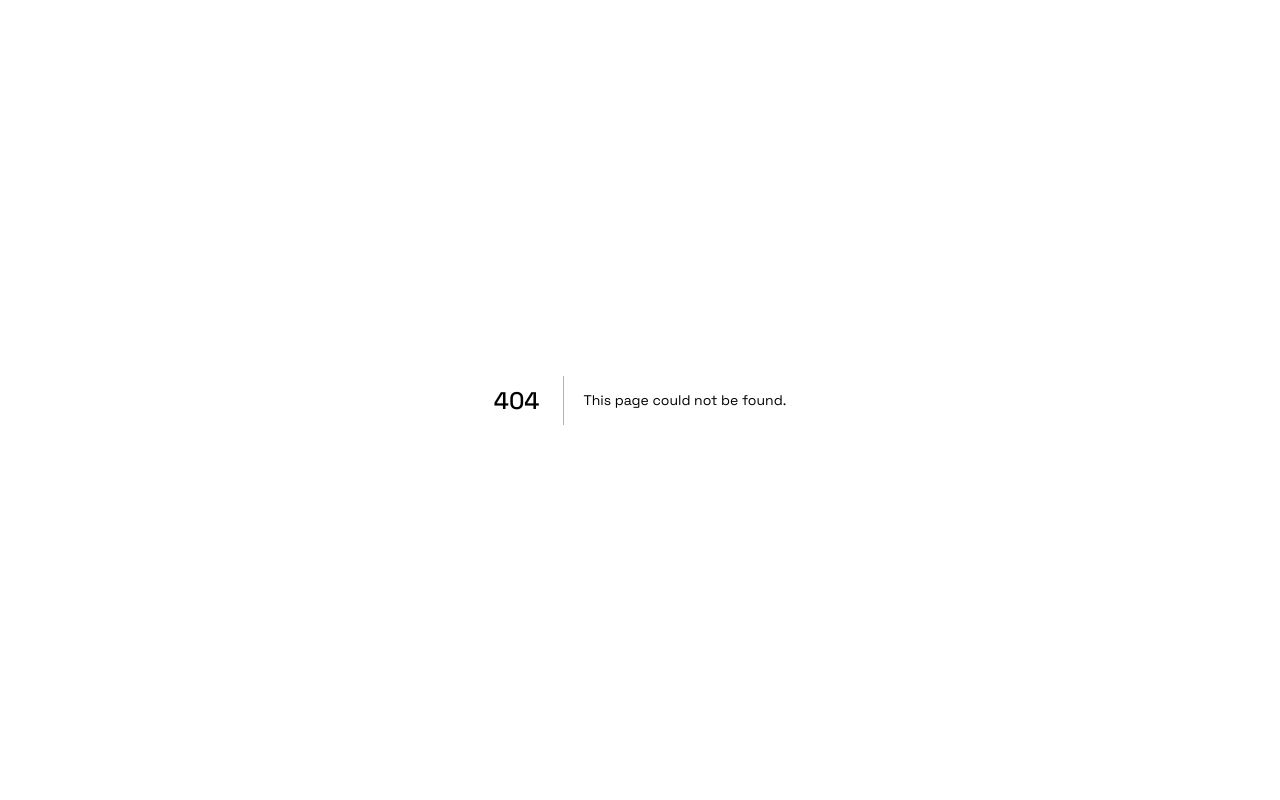
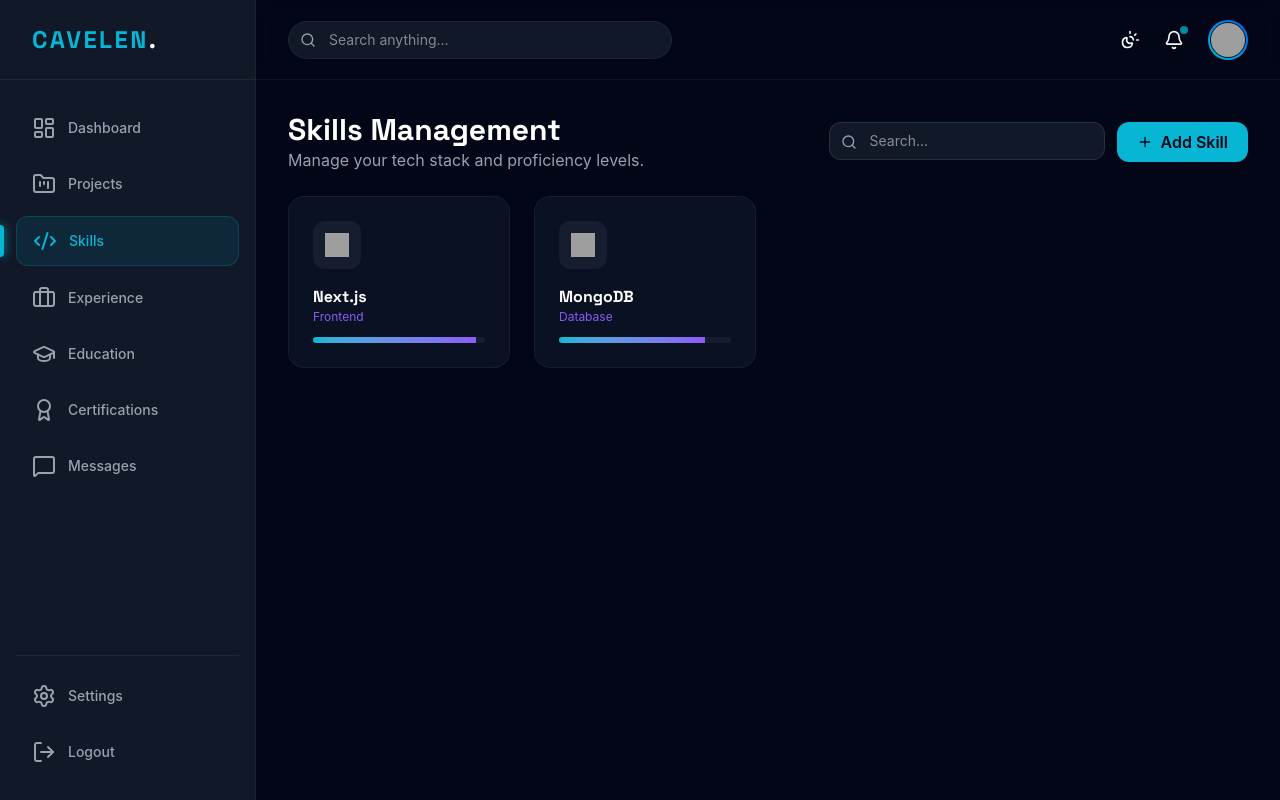
Before and after one commit to sabbir-hossain-dev/Cavelen-Server, a Next.js app: page /admin/skills in a window 1280 px wide. Before the commit this address had no page. Built offline with nearby package versions, Linux system fonts and the light colour scheme; grey boxes are pictures that could not be loaded.

Commit message:
feat(admin): complete phase 10-11 skills and experience management system with CRUD and bento-grid/timeline UI

```diff
--- a/src/app/admin/page.tsx
+++ b/src/app/admin/page.tsx
@@ -27,7 +27,6 @@ const recentActivity = [
   { id: 3, log: "Cavelen Dashboard viewed", time: "5 hours ago" },
 ];
 
-// 1. Variants গুলোতে টাইপ অ্যাড করা হয়েছে
 const containerVariants: Variants = {
   hidden: { opacity: 0 },
   show: {
@@ -42,7 +41,7 @@ const itemVariants: Variants = {
 };
 
 export default function AdminDashboard() {
-  return
+  return (
     <motion.div
       variants={containerVariants}
       initial="hidden"
@@ -63,13 +62,10 @@ export default function AdminDashboard() {
         <StatCard title="Total Projects" value="12" icon={<FolderKanban className="w-5 h-5" />} trend="+2" color="purple" />
       </div>
 
-      {/* BENTO GRID: MAIN CHARTS & LISTS */}
+      {/* BENTO GRID */}
       <div className="grid grid-cols-1 lg:grid-cols-3 gap-6">
-
-        {/* TRAFFIC GRAPH */}
         <motion.div variants={itemVariants} className="lg:col-span-2 glass-card p-6 relative overflow-hidden group">
           <div className="absolute -top-24 -right-24 w-48 h-48 bg-[#06B6D4]/10 rounded-full blur-3xl group-hover:bg-[#06B6D4]/20 transition-all duration-700"></div>
-
           <h2 className="text-lg font-bold text-white mb-6">Traffic Overview</h2>
           <div className="h-[300px] w-full">
             <ResponsiveContainer width="100%" height="100%">
@@ -93,9 +89,7 @@ export default function AdminDashboard() {
           </div>
         </motion.div>
 
-        {/* RIGHT COLUMN: LISTS */}
         <div className="space-y-6">
-          {/* TOP PROJECTS */}
           <motion.div variants={itemVariants} className="glass-card p-6 relative overflow-hidden">
             <div className="absolute top-0 right-0 w-32 h-32 bg-[#8B5CF6]/10 rounded-full blur-3xl"></div>
             <h2 className="text-lg font-bold text-white mb-5">Most Viewed Projects</h2>
@@ -114,29 +108,26 @@ export default function AdminDashboard() {
             </div>
           </motion.div>
 
-          {/* RECENT ACTIVITY */}
           <motion.div variants={itemVariants} className="glass-card p-6">
             <h2 className="text-lg font-bold text-white mb-5">Recent Activity</h2>
-            <div className="space-y-4 relative before:absolute before:inset-0 before:ml-2 before:-translate-x-px md:before:mx-auto md:before:translate-x-0 before:h-full before:w-0.5 before:bg-gradient-to-b before:from-transparent before:via-white/10 before:to-transparent">
+            <div className="space-y-4">
               {recentActivity.map((activity) => (
-                <div key={activity.id} className="relative flex items-center justify-between md:justify-normal md:odd:flex-row-reverse group is-active">
-                  <div className="flex items-center justify-center w-4 h-4 rounded-full border border-[#06B6D4] bg-[#020617] group-hover:bg-[#06B6D4] text-slate-500 group-hover:text-white shadow shrink-0 md:order-1 md:group-odd:-translate-x-1/2 md:group-even:translate-x-1/2 transition-colors"></div>
-                  <div className="w-[calc(100%-2rem)] md:w-[calc(50%-1.5rem)] glass-card p-3 rounded-xl ml-4 md:ml-0 group-hover:border-[#06B6D4]/30 transition-colors">
+                <div key={activity.id} className="relative flex items-center gap-4">
+                  <div className="w-2 h-2 rounded-full bg-[#06B6D4]"></div>
+                  <div className="glass-card p-3 rounded-xl flex-1">
                     <p className="text-sm text-gray-300">{activity.log}</p>
-                    <time className="text-xs text-gray-500 mt-1 block">{activity.time}</time>
+                    <time className="text-xs text-gray-500">{activity.time}</time>
                   </div>
                 </div>
               ))}
             </div>
           </motion.div>
         </div>
-
       </div>
     </motion.div>
-
+  );
 }
 
-// 2. StatCard-এর প্রপস টাইপ ঠিক করা হয়েছে এবং itemVariants পাস করা হয়েছে
 interface StatCardProps {
   title: string;
   value: string;
@@ -147,12 +138,9 @@ interface StatCardProps {
 
 function StatCard({ title, value, icon, trend, color }: StatCardProps) {
   const isCyan = color === "cyan";
-
   return (
     <motion.div variants={itemVariants} className="glass-card p-6 relative overflow-hidden group">
-      {/* Glow Effect */}
       <div className={`absolute -right-6 -top-6 w-24 h-24 rounded-full blur-2xl opacity-20 group-hover:opacity-40 transition-opacity duration-500 ${isCyan ? 'bg-[#06B6D4]' : 'bg-[#8B5CF6]'}`}></div>
-
       <div className="flex justify-between items-start mb-4">
         <div className={`p-3 rounded-xl bg-white/5 ${isCyan ? 'text-[#06B6D4]' : 'text-[#8B5CF6]'}`}>
           {icon}
@@ -161,7 +149,6 @@ function StatCard({ title, value, icon, trend, color }: StatCardProps) {
           {trend} <ArrowUpRight className="w-3 h-3" />
         </span>
       </div>
-
       <div>
         <h3 className="text-3xl font-bold text-white mb-1">{value}</h3>
         <p className="text-sm text-gray-400 font-medium">{title}</p>
--- /dev/null
+++ b/src/app/admin/skills/page.tsx
@@ -0,0 +1,64 @@
+"use client";
+
+import { useState } from "react";
+import { Plus, Search, Filter, Edit2, Trash2 } from "lucide-react";
+import { motion } from "framer-motion";
+
+export default function SkillsPage() {
+  const [skills] = useState([
+    { id: 1, name: "Next.js", category: "Frontend", level: 95, icon: "/icons/next.svg" },
+    { id: 2, name: "MongoDB", category: "Database", level: 85, icon: "/icons/mongo.svg" },
+  ]);
+
+  return (
+    <div className="space-y-6">
+      {/* TOP AREA */}
+      <div className="flex flex-col md:flex-row justify-between items-center gap-4">
+        <div>
+          <h1 className="text-3xl font-bold text-white">Skills Management</h1>
+          <p className="text-gray-400">Manage your tech stack and proficiency levels.</p>
+        </div>
+        <div className="flex gap-3">
+          <div className="relative">
+            <Search className="absolute left-3 top-3 w-4 h-4 text-gray-400" />
+            <input className="bg-[#111827] border border-white/10 rounded-xl pl-10 pr-4 py-2 text-sm text-white focus:outline-none focus:border-[#06B6D4]" placeholder="Search..." />
+          </div>
+          <button className="bg-[#06B6D4] text-[#020617] px-5 py-2 rounded-xl font-semibold flex items-center gap-2">
+            <Plus className="w-4 h-4" /> Add Skill
+          </button>
+        </div>
+      </div>
+
+      {/* SKILL CARDS GRID */}
+      <div className="grid grid-cols-1 md:grid-cols-2 lg:grid-cols-3 xl:grid-cols-4 gap-6">
+        {skills.map((skill) => (
+          <motion.div
+            key={skill.id}
+            whileHover={{ y: -5 }}
+            className="glass-card p-6 border border-white/5 hover:border-[#06B6D4]/30 transition-all group"
+          >
+            <div className="flex justify-between items-start mb-4">
+              <div className="w-12 h-12 bg-white/5 rounded-xl flex items-center justify-center">
+                <img src={skill.icon} className="w-6 h-6" alt={skill.name} />
+              </div>
+              <div className="flex gap-2 opacity-0 group-hover:opacity-100 transition-opacity">
+                <button className="text-gray-400 hover:text-[#06B6D4]"><Edit2 className="w-4 h-4" /></button>
+                <button className="text-gray-400 hover:text-red-500"><Trash2 className="w-4 h-4" /></button>
+              </div>
+            </div>
+            <h3 className="font-bold text-white">{skill.name}</h3>
+            <p className="text-xs text-[#8B5CF6] mb-3">{skill.category}</p>
+            {/* Progress Bar */}
+            <div className="h-1.5 w-full bg-white/5 rounded-full overflow-hidden">
+              <motion.div
+                initial={{ width: 0 }}
+                animate={{ width: `${skill.level}%` }}
+                className="h-full bg-gradient-to-r from-[#06B6D4] to-[#8B5CF6]"
+              />
+            </div>
+          </motion.div>
+        ))}
+      </div>
+    </div>
+  );
+}
```
